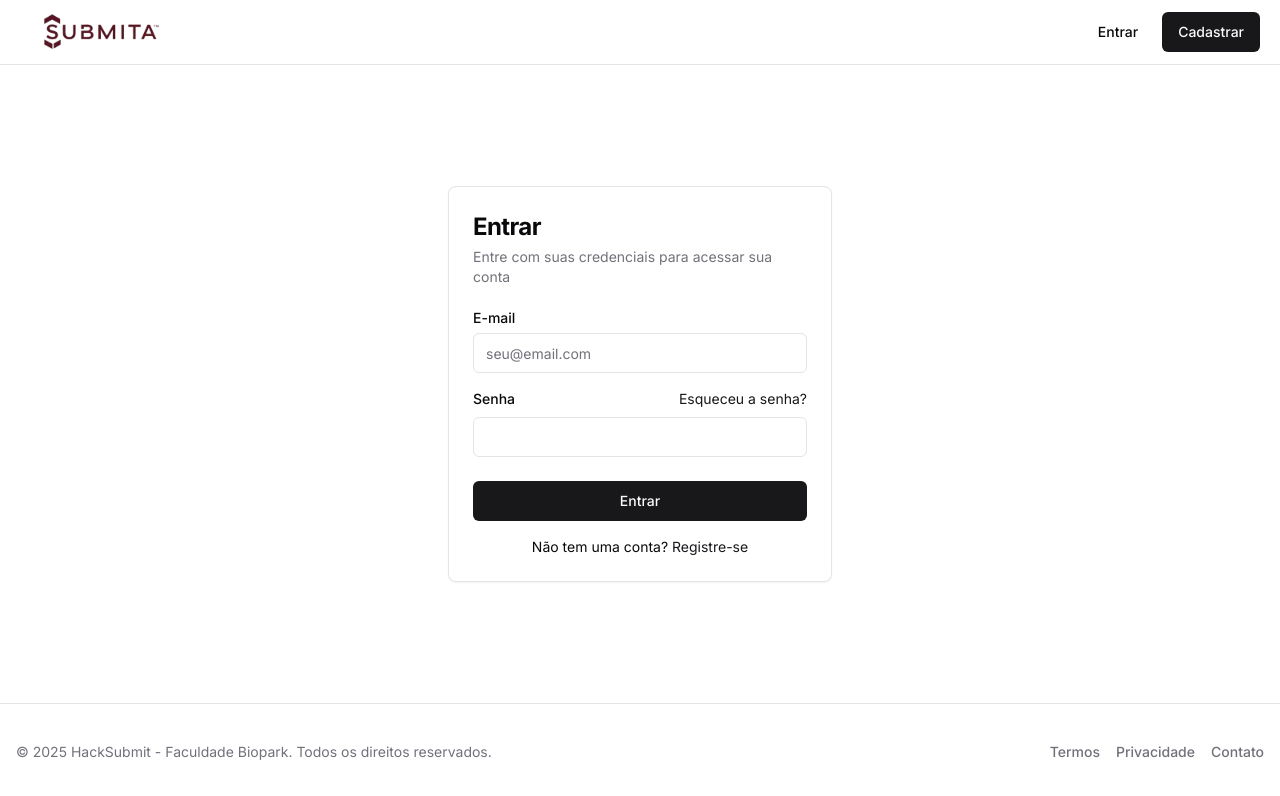
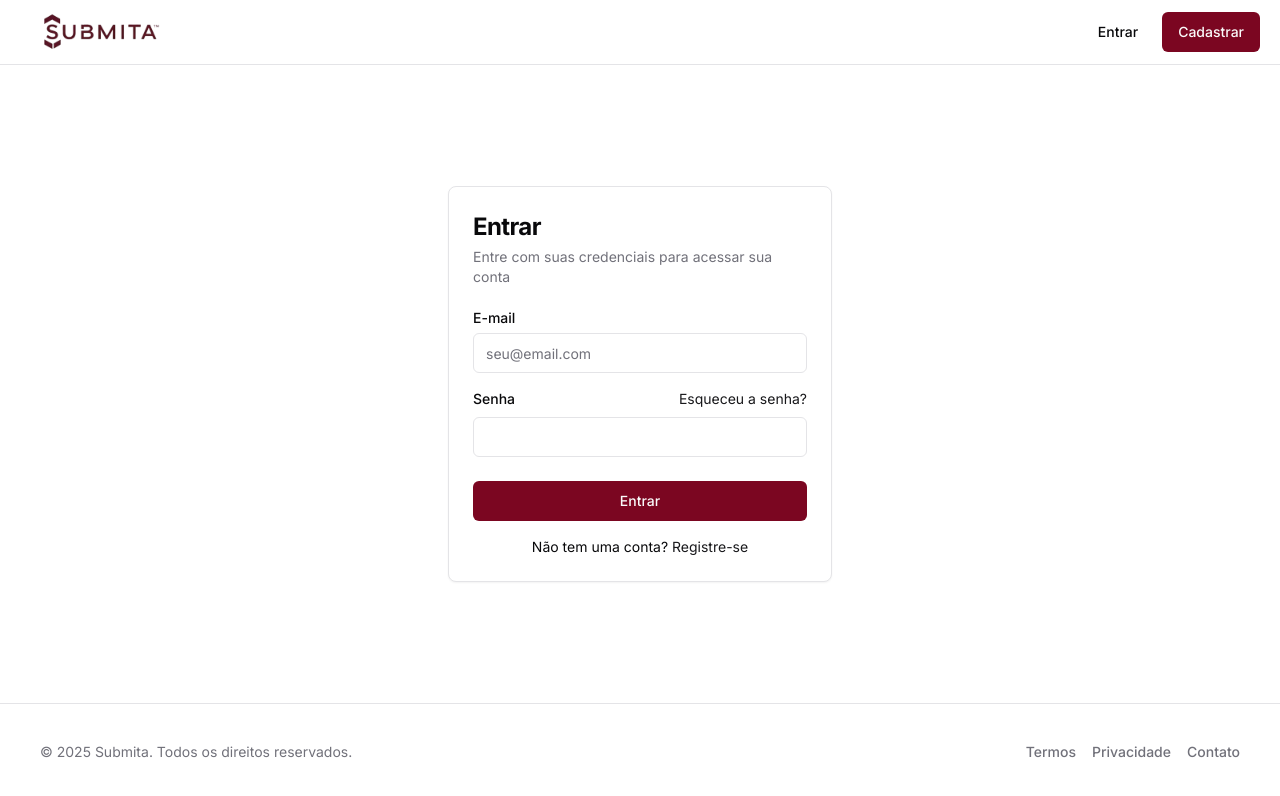
Before and after one commit to gustavocunha9978/hackathon, a Next.js app in the folder frontend/: page /login in a window 1280 px wide. Shown: the top 796 px of the page. Built offline with nearby package versions, Linux system fonts and the light colour scheme.

Commit message:
refactor: vcomqmosnc

```diff
--- a/frontend/src/components/layout/footer.jsx
+++ b/frontend/src/components/layout/footer.jsx
@@ -3,10 +3,10 @@ import Link from "next/link";
 export function Footer() {
   return (
     <footer className="border-t bg-background">
-      <div className="container flex flex-col items-center justify-between gap-4 py-10 px-4 md:h-24 md:flex-row md:py-0">
+      <div className="container flex flex-col items-center justify-between gap-4 py-10 px-10 md:h-24 md:flex-row md:py-0">
         <div className="flex flex-col items-center gap-4 px-8 md:flex-row md:gap-2 md:px-0">
           <p className="text-center text-sm leading-loose text-muted-foreground md:text-left">
-            © 2025 HackSubmit - Faculdade Biopark. Todos os direitos reservados.
+            © 2025 Submita. Todos os direitos reservados.
           </p>
         </div>
         <div className="flex flex-col items-center gap-4 px-8 md:flex-row md:gap-2 md:px-0">
--- a/frontend/src/components/layout/header.jsx
+++ b/frontend/src/components/layout/header.jsx
@@ -16,14 +16,14 @@ export function Header({ user, onMenuToggle }) {
     <header className="sticky top-0 z-50 w-full border-b bg-background/95 backdrop-blur">
       <div className="container flex h-16 items-center justify-between pr-5">
         <div className="flex items-center gap-4">
-          <Button
+          {/* <Button
             variant="ghost"
             size="icon"
             onClick={onMenuToggle}
             className="md:hidden"
           >
             <Menu className="h-5 w-5" />
-          </Button>
+          </Button> */}
           <Link href="/" className="flex items-center gap-2">
             <Image
               src="/submita-logo.png"
--- a/frontend/src/components/ui/button.jsx
+++ b/frontend/src/components/ui/button.jsx
@@ -9,7 +9,7 @@ const buttonVariants = cva(
   {
     variants: {
       variant: {
-        default: "bg-primary text-primary-foreground hover:bg-primary/90",
+        default: "bg-primaryBiopark text-primary-foreground hover:bg-red-900",
         destructive:
           "bg-destructive text-destructive-foreground hover:bg-destructive/90",
         outline:
```
